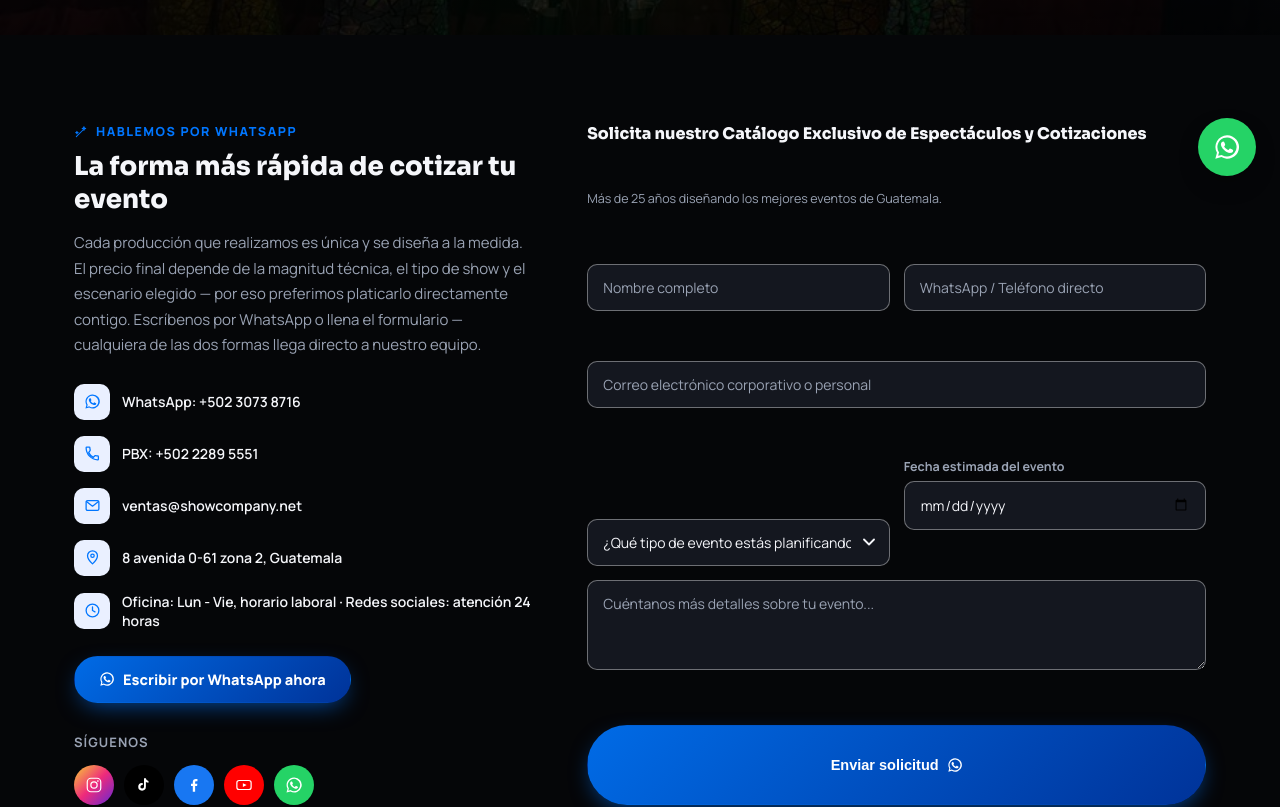
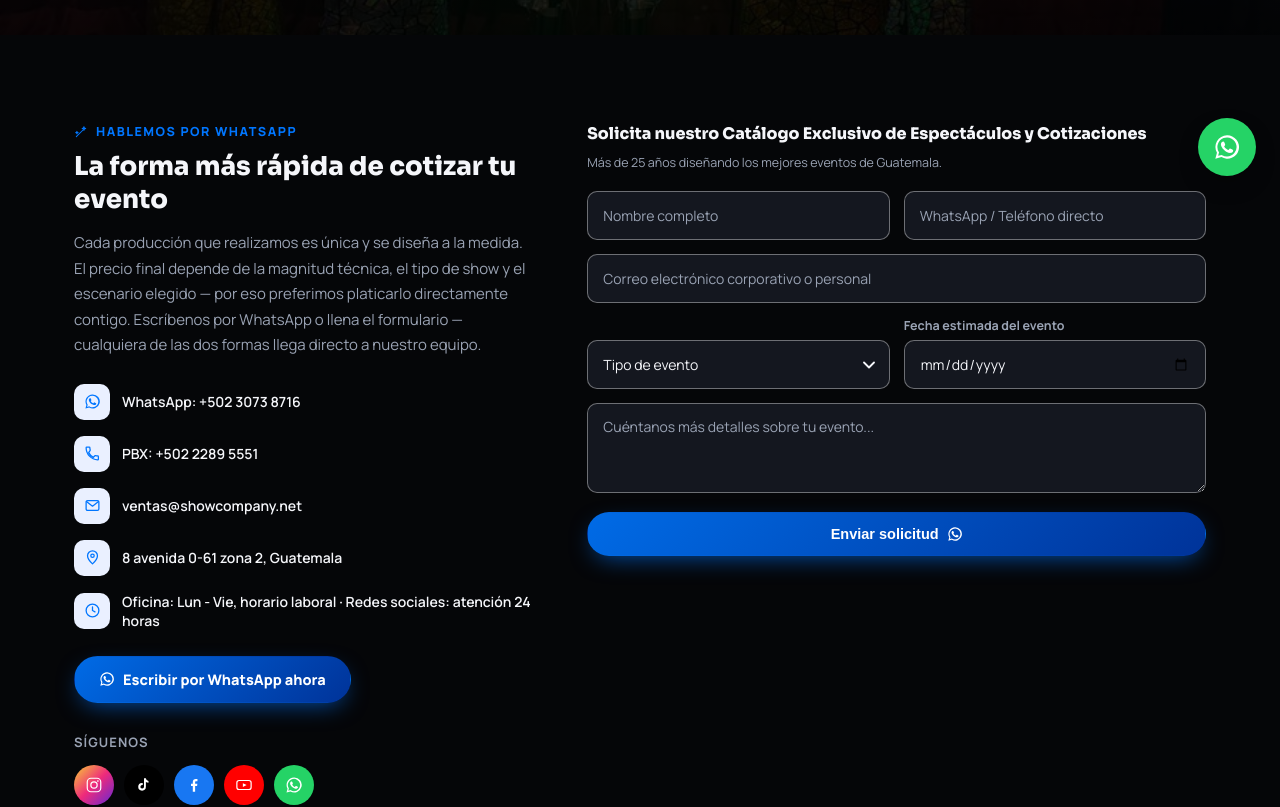
Before and after one commit to Dhidel/events_web_page, a React (Vite) app in the folder client/: page /contacto in a window 1280 px wide. Shown: the part 600-1407 px from the top of the page. Built offline with nearby package versions, Linux system fonts and the light colour scheme.

Commit message:
Align contact form fields and shorten event type placeholder

```diff
--- a/client/src/data/eventTypes.ts
+++ b/client/src/data/eventTypes.ts
@@ -1,5 +1,5 @@
 export const EVENT_TYPES = [
-  "¿Qué tipo de evento estás planificando?",
+  "Tipo de evento",
   "Evento Corporativo / Empresarial",
   "Concierto o Espectáculo Masivo",
   "Gala o Celebración Privada Premium",
--- a/client/src/index.css
+++ b/client/src/index.css
@@ -305,8 +305,12 @@
   .contact-socials a{width:40px;height:40px;border-radius:50%;display:flex;align-items:center;justify-content:center;color:#fff;transition:.2s transform;}
   .contact-socials a:hover{transform:translateY(-3px);}
   .contact-socials svg{width:18px;height:18px;}
-  form{display:grid;grid-template-columns:1fr 1fr;gap:14px;}
+  /* align-content:start: las filas no se estiran aunque la columna vecina sea más alta (quedaban huecos grandes
+     y el desplegable bajaba al fondo de su fila). */
+  form{display:grid;grid-template-columns:1fr 1fr;gap:14px;align-content:start;}
   form .full{grid-column:1/-1;}
+  /* Misma altura en todos los campos de una línea (el de fecha mide 49px por su icono de calendario). */
+  main form input:not([type=checkbox]):not([type=radio]), main form select{min-height:49px;}
   input, select, textarea{
     width:100%;padding:13px 15px;border-radius:10px;border:1.5px solid var(--line);
     font-family:inherit;font-size:14px;background:var(--surface);color:var(--ink);
```
